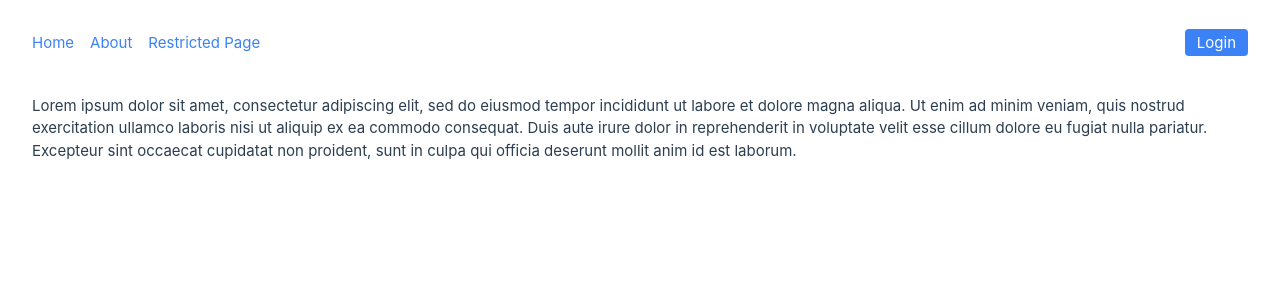
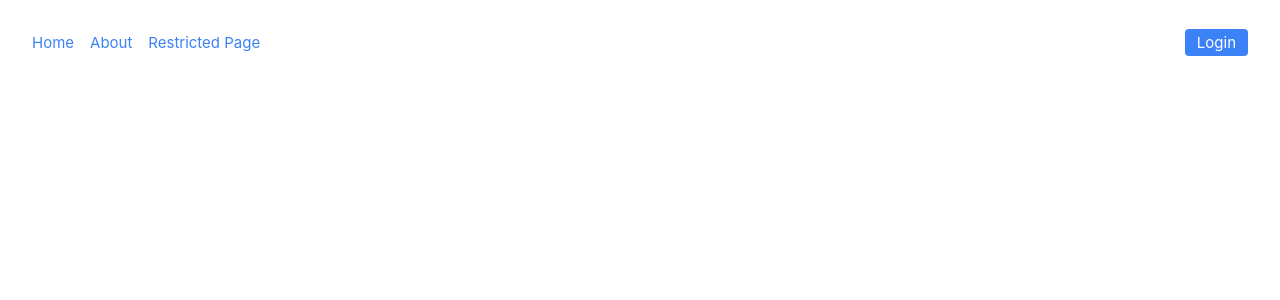
Before and after one commit to Danne56/project-1, a Vue app: page /restricted in a window 1280 px wide. Shown: the top 300 px of the page. Built offline with nearby package versions, Linux system fonts and the light colour scheme.

Commit message:
Update pages

```diff
--- a/src/pages/about.vue
+++ b/src/pages/about.vue
@@ -1,3 +1,6 @@
 <template>
-  <div>About Page</div>
+    <div class="text-white p-4">
+    <h1 class="text-2xl font-semibold">About Page</h1>
+    <p class="mt-2">Welcome to About page.</p>
+    </div>
 </template>
--- a/src/pages/home.vue
+++ b/src/pages/home.vue
@@ -1,3 +1,6 @@
 <template>
-  <div>Home Page</div>
+    <div class="text-white p-4">
+    <h1 class="text-2xl font-semibold">Home Page</h1>
+    <p class="mt-2">Welcome to Home page.</p>
+    </div>
 </template>
--- a/src/pages/restricted.vue
+++ b/src/pages/restricted.vue
@@ -1,10 +1,11 @@
 <template>
-  <div>
-    Lorem ipsum dolor sit amet, consectetur adipiscing elit, sed do eiusmod
+  <div class="text-white p-4">
+    <h1 class="text-2xl font-semibold">Restricted Page</h1>
+    <p class="mt-2">Lorem ipsum dolor sit amet, consectetur adipiscing elit, sed do eiusmod
     tempor incididunt ut labore et dolore magna aliqua. Ut enim ad minim veniam,
     quis nostrud exercitation ullamco laboris nisi ut aliquip ex ea commodo
     consequat. Duis aute irure dolor in reprehenderit in voluptate velit esse
     cillum dolore eu fugiat nulla pariatur. Excepteur sint occaecat cupidatat
-    non proident, sunt in culpa qui officia deserunt mollit anim id est laborum.
+    non proident, sunt in culpa qui officia deserunt mollit anim id est laborum.</p>
   </div>
 </template>
```
